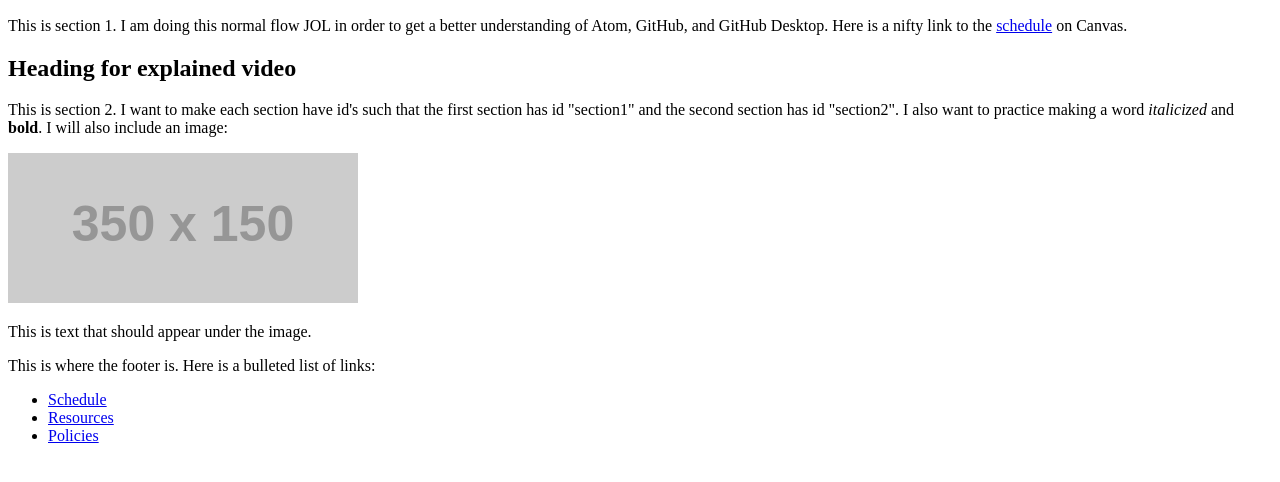
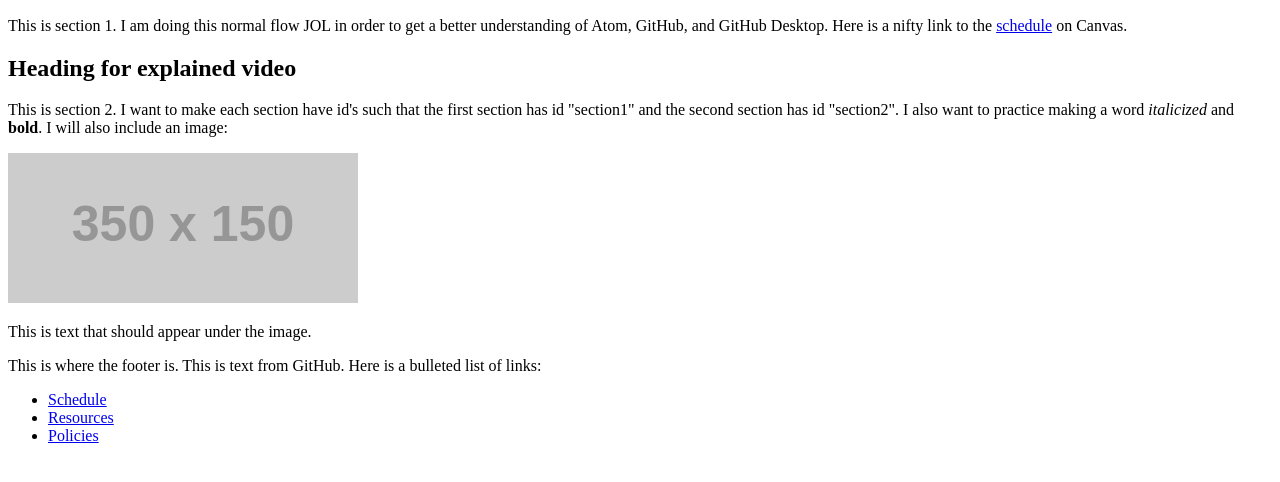
Before and after one commit to farinaa/normal-flow-html, a plain HTML site: page index.html in a window 1280 px wide. Shown: the part 278-760 px from the top of the page. Drawn offline with Linux system fonts and the light colour scheme; placeholder pictures from the web are drawn by us.

Commit message:
Add GitHub text

```diff
--- a/index.html
+++ b/index.html
@@ -73,7 +73,8 @@
         </section>
       </article>
       <footer>
-        This is where the footer is. Here is a bulleted list of links:
+        This is where the footer is. This is text from GitHub. Here is a bulleted list
+        of links:
         <ul>
           <li><a href="https://canvas.vt.edu/courses/78477/pages/schedule">Schedule</a></li>
           <li><a href="https://canvas.vt.edu/courses/78477/pages/resources">Resources</a></li>
```
